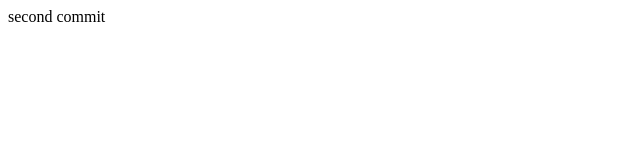
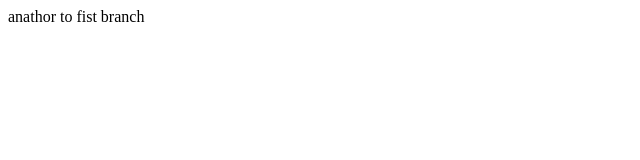
Before and after one commit to zakidze/githubtest, a plain HTML site: page index.html in a window 1280 px wide. Shown: the full height of the page, 0-640 px from the left. Drawn offline with Linux system fonts and the light colour scheme.

Commit message:
dsqfdsqf

```diff
--- a/index.html
+++ b/index.html
@@ -7,6 +7,6 @@
     <title>Document</title>
   </head>
   <body>
-    second commit
+    anathor to fist branch
   </body>
 </html>
```
